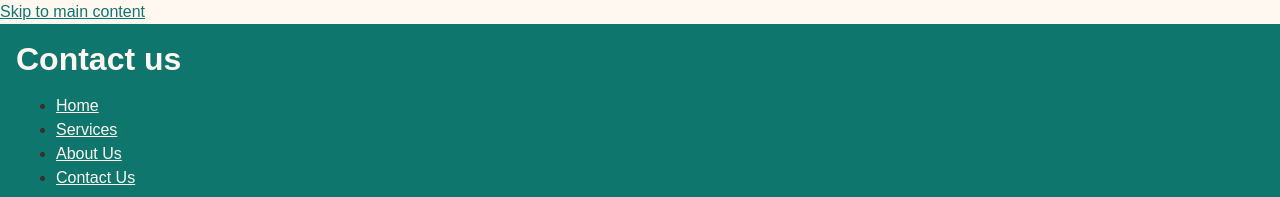
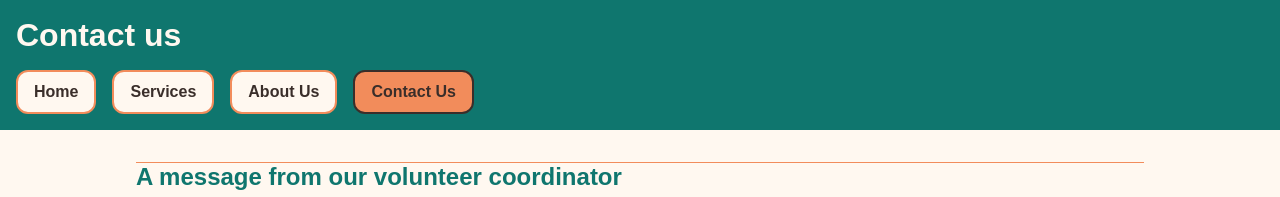
Before and after one commit to ConnorPM39/Web-Development-Foundations, a plain HTML site: page contact.html in a window 1280 px wide. Shown: the top 197 px of the page. Drawn offline with Linux system fonts and the light colour scheme.

Commit message:
Updated nav by making button links Confirmed contrast, and transform settings

```diff
--- a/css/styles.css
+++ b/css/styles.css
@@ -26,7 +26,11 @@
   --text-slg: 1.5rem;
   --text-lg: 2rem;
   --text-xl: 3rem;
+
+  /* Special variabl for rounded corners */
+  --radius: 0.75rem;
 }
+
 
 /* ~~~~ Defining new defaults ~~~~ */
 *,
@@ -76,6 +80,24 @@ h1, h2, h3, p {
   overflow-wrap: break-word;
 }
 
+/* ~~~~ Starting with more specific elements ~~~~ */
+
+/* This is targeting skip link,
+the > is supposed to mena the link directly in body
+everything else is usually in a another parent or wrapper */
+body > a {
+  position: absolute;
+  margin-top: -30px;
+  margin-left: 5px;
+}
+
+body > a:focus {
+  color: var(--color-background);
+  outline: 2px solid var(--color-accent);
+  outline-offset: 2px;
+  margin-top: 1px;
+}
+
 h1 {
   font-size: var(--text-lg);
   /* original h1 color
@@ -119,13 +141,48 @@ a:focus-visible {
     outline-offset: 2px;
 }
 
+nav ul{
+  list-style: none;
+  padding-left: 0;
+  display: flex;
+  flex-wrap: wrap;
+  gap: var(--space-md);
+}
+
 nav a {
-  color: var(--color-background);
+  display: inline-block;
+  padding: var(--space-sm) var(--space-md);
+  text-decoration: none;
+  border: 2px solid var(--color-accent);
+  background-color: var(--color-background);
+  border-radius: var(--radius);
+  color: var(--color-text);
+  font-weight: bold;
+  cursor: pointer;
+  transition: transform 0.2s;
+}
+
+nav a[aria-current="page"] {
+  background-color: var(--color-accent);
+  color: var(--color-text);
+  border: 2px solid var(--color-text);
+  transition: none;
+}
+
+nav a[aria-current="page"]:hover {
+  color: var(--color-text);
+  transform: none;
 }
 
 nav a:hover {
-    color: var(--color-accent);
+    color: var(--color-primary);
     text-decoration: none;
+    transform: scale(1.05);
+}
+
+nav a:active {
+  background-color: var(--color-primary);
+  color: var(--color-background);
 }
 
 nav a:focus-visible {
@@ -171,7 +228,7 @@ footer {
 main img {
   max-width: 22rem;
   width: 100%;
-  border-radius: 0.75rem;
+  border-radius: var(--radius);
 }
 
 figure {
@@ -185,6 +242,7 @@ figcaption {
 }
 
 /* This one is specifically for the image in about.html, it's not the same as main img
+the > means the x sitting directly with the y, so the image directly in main section
 DO NOT DELETE */
 main section > img {
   margin-bottom: var(--space-md);
@@ -193,7 +251,7 @@ main section > img {
 video {
   width: 100%;
   max-width: 45rem;
-  border-radius: 0.75rem;
+  border-radius: var(--radius);
   margin-bottom: var(--space-md);
 }
 
```
